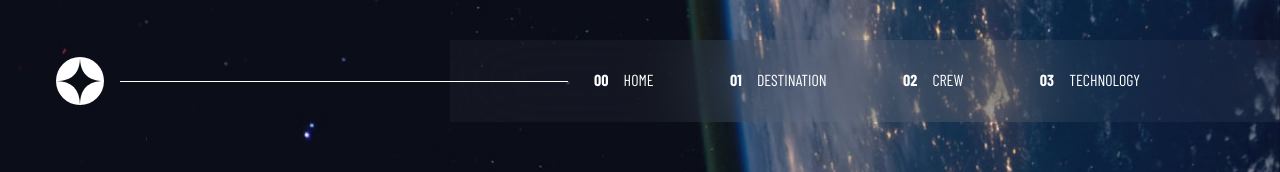
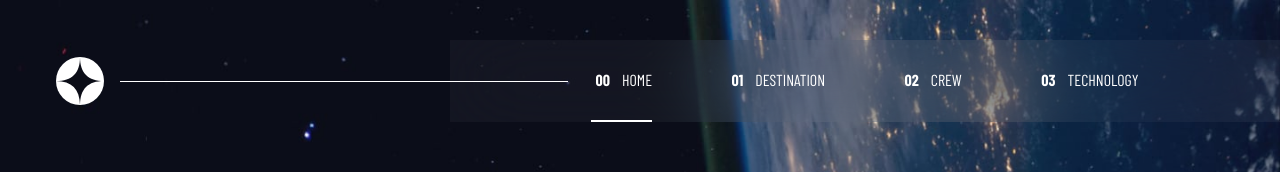
Before and after one commit to Lanr3waju/space-tour, a React (Vite) app: page / in a window 1280 px wide. Shown: the top 172 px of the page. Built offline with nearby package versions, Linux system fonts and the light colour scheme; a web font is replaced by a local one.

Commit message:
Add styles to active route

```diff
--- /dev/null
+++ b/src/components/Links.jsx
@@ -0,0 +1,33 @@
+import { Link, useLocation } from "react-router-dom";
+import { useState, useEffect } from "react";
+
+function Links({ route, index }) {
+    const { pathname } = useLocation()
+    const [active, setActive] = useState('home')
+
+    const path = pathname.replace(/[^a-zA-Z ]/g, '');
+
+
+    useEffect(() => {
+        if (path) {
+            setActive(path)
+        }
+    }, [path])
+
+    const activeNav = {
+        borderBottom: '2px solid white'
+    }
+
+    return (
+        <Link
+            style={active === route ? activeNav : {}}
+            to={`/${route}/1`}
+            className='cursor-pointer pt-7 pb-7 hover:border-opacity-50 hover:border-white hover:transition-all transition-all border-opacity-0 b border-transparent border-b-2 uppercase' >
+            <span className='font-bold mr-3 ml-1'>{index}</span>
+            {route}
+        </Link >
+    )
+
+}
+
+export default Links
--- a/src/components/Nav.jsx
+++ b/src/components/Nav.jsx
@@ -1,22 +1,26 @@
-
+import { Link } from "react-router-dom";
 import logo from '../images/shared-assets/logo.svg';
-import { Link } from "react-router-dom";
+import Links from './Links';
 
 function Nav() {
+    const navs = [
+        { route: 'home', index: '00' },
+        { route: 'destination', index: '01' },
+        { route: 'crew', index: '02' },
+        { route: 'technology', index: '03' }
+    ]
+
+    const LinksEl = navs.map(({ route, index }) => (
+        <Links route={route} index={index} key={route} />
+    ))
+
     return (
         <header className='pl-14 pt-10 flex items-center'>
-            <img className='w-12 h-12 mr-auto' src={logo} alt='logo' />
+            <Link to={'/'} className='cursor-pointer w-12 h-12 mr-auto'><img src={logo} alt='logo' /></Link>
             <div className='h-[1px] bg-white w- lg:w-[35%] md:w-[10%] absolute ml-16 z-10'></div>
             <nav className='w-[830px] bg-[#ffffff0a] filter backdrop-blur-2xl font-barlow text-base flex justify-center'>
                 <div className='flex w-3/4 justify-around'>
-                    <Link to={'/home/1'} className='cursor-pointer pt-7 pb-7 hover:border-opacity-50 hover:border-white hover:transition-all transition-all border-opacity-0 b border-transparent border-b-2 '>
-                        <span className='font-bold mr-3 ml-1'>00</span> HOME</Link>
-                    <Link to={'/destination/1'} className='cursor-pointer pt-7 pb-7 hover:border-opacity-50 hover:border-white hover:transition-all transition-all border-opacity-0 b border-transparent border-b-2 '>
-                        <span className='font-bold mr-3 ml-1'>01</span> DESTINATION</Link>
-                    <Link to={'/crew/1'} className='cursor-pointer pt-7 pb-7 hover:border-opacity-50 hover:border-white hover:transition-all transition-all border-opacity-0 b border-transparent border-b-2 '>
-                        <span className='font-bold mr-3 ml-1'>02</span> CREW</Link>
-                    <Link to={'/technology/1'} className='cursor-pointer pt-7 pb-7 hover:border-opacity-50 hover:border-white hover:transition-all transition-all border-opacity-0 b border-transparent border-b-2 '>
-                        <span className='font-bold mr-3 ml-1'>03</span> TECHNOLOGY</Link>
+                    {LinksEl}
                 </div>
             </nav>
         </header>
--- a/src/routes/Home.jsx
+++ b/src/routes/Home.jsx
@@ -1,3 +1,4 @@
+import { Link } from "react-router-dom"
 import Nav from "../components/Nav"
 
 function Home() {
@@ -15,7 +16,8 @@ function Home() {
                     </p>
                 </section>
                 <section>
-                    <button type="button"
+                    <Link
+                        to={'/destination/1'}
                         className="text-dark
                     before:bg-white
                     before:rounded-[100%]
@@ -31,7 +33,6 @@ function Home() {
                     before:delay-200
                     before:hover:transition
                     before:hover:ease-linear
-                      before:hover:delay-200
                     before:absolute
                     mt-[200px]
                     before:inset-0
@@ -48,10 +49,10 @@ function Home() {
                     cursor-pointer
                       relative">
                         EXPLORE
-                    </button>
+                    </Link>
                 </section>
             </main>
-        </div>
+        </div >
     )
 }
 
```
Lines whose indentation alone changed are shown as unchanged.
